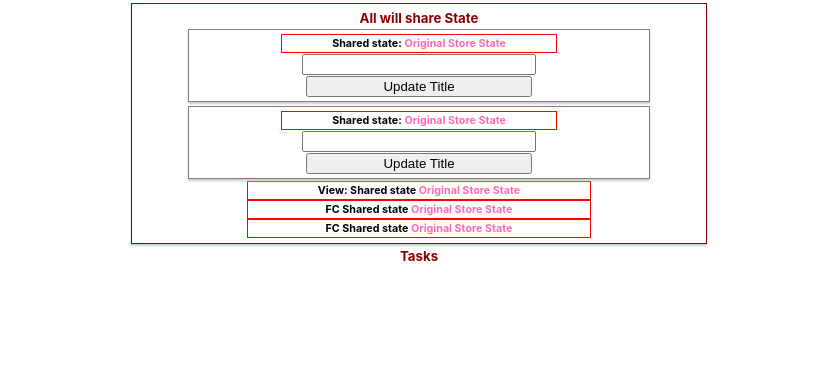
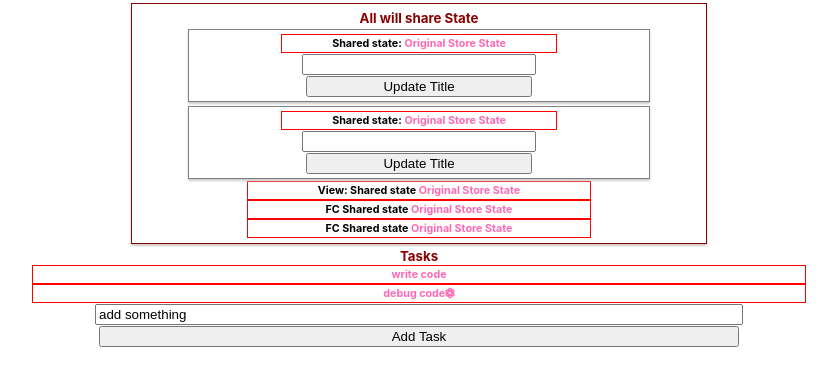
Before and after one commit to stevekutz/redux_exp1, a React (Create React App) app in the folder app/: page / in a window 1280 px wide. Shown: the top 386 px of the page, without its empty margins (221-1058 px from the left). Built offline with nearby package versions, Linux system fonts and the light colour scheme.

Commit message:
toggle behavior updating state properly

```diff
--- a/app/src/reducers/taskReducer.js
+++ b/app/src/reducers/taskReducer.js
@@ -6,7 +6,7 @@ import {ADD_TASK, TOGGLE_COMPLETE}   from '../actions/actionsTasks';
 const initialState = {
     tasks: [
         {description: 'write code', completed: false, id: 1},
-        {description: 'debug code', completed: false, id: 2},
+        {description: 'debug code', completed: true, id: 2},
     ]
 }
 
--- a/app/src/views/Tasks.js
+++ b/app/src/views/Tasks.js
@@ -38,15 +38,15 @@ class Tasks extends Component {
 
         return(
             <div>
-{/*
+
                 <div className = 'taskListContainer'>
 
 
                     {this.props.tasks.map((taskItem, index) => (
-                        <h7 onClick = { () => this.toggleTask_h(taskItem.id)} key = {taskItem.id}>
+                        <h6 onClick = { () => this.toggleTask_h(taskItem.id)} key = {taskItem.id}>
                             {taskItem.description}
                             {taskItem.completed && <i className="fas fa-atom" />}
-                        </h7>
+                        </h6>
                     ))}
                 </div>
                 <form>
@@ -57,9 +57,9 @@ class Tasks extends Component {
                         placeholder = 'placeholder'
                     />
                 </form>
-                <button onClick = {this.addNewTask_h}></button>
+                <button onClick = {this.addNewTask_h}>Add Task</button>
 
-                    */}
+
             </div>
         );
 
@@ -75,7 +75,7 @@ class Tasks extends Component {
 const mapStateToProps = state => {
     return {
         //tasks: state.taskReducer.tasks   // WATCH this wiring to state
-        tasks: state.tasks
+        tasks: state.tasks.tasks
     }
 }
 
```
